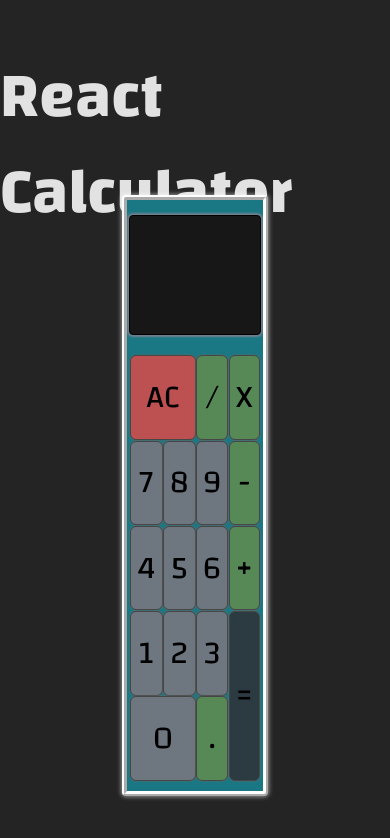
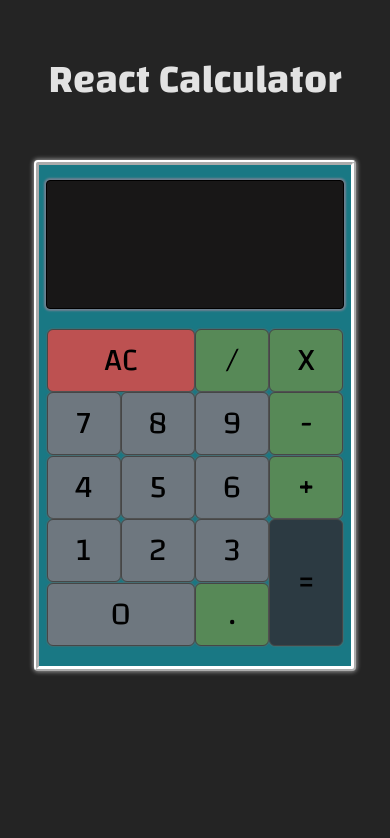
Before and after one commit to ha-x-3/fcc-react-calculator, a React (Vite) app: page / in a window 390 px wide. Shown: the top 838 px of the page. Built offline with nearby package versions, Linux system fonts and the light colour scheme.

Commit message:
Added media queries for mobile responsiveness

```diff
--- a/src/App.css
+++ b/src/App.css
@@ -73,3 +73,44 @@ button {
 .operator {
   background-color: rgb(87, 137, 87);
 }
+
+@media (max-width: 767px) {
+  #app {
+    height: 100%;
+    width: 100%;
+    padding: 50px 0;
+  }
+
+  h1 {
+    font-size: 2.5em;
+    height: auto;
+    margin-bottom: 50px;
+  }
+
+  #calculator {
+    height: auto;
+    width: 80%;
+    margin: auto;
+  }
+
+  #display {
+    height: 15vh;
+    font-size: 1.5em;
+  }
+
+}
+
+/* Styles for screens between 768px and 1024px (tablets) */
+@media (min-width: 768px) and (max-width: 1024px) {
+  #calculator {
+    width: 50vw;
+  }
+
+  #display {
+    font-size: 1.8em;
+  }
+
+  button {
+    font-size: 1.8em;
+  }
+}
```
